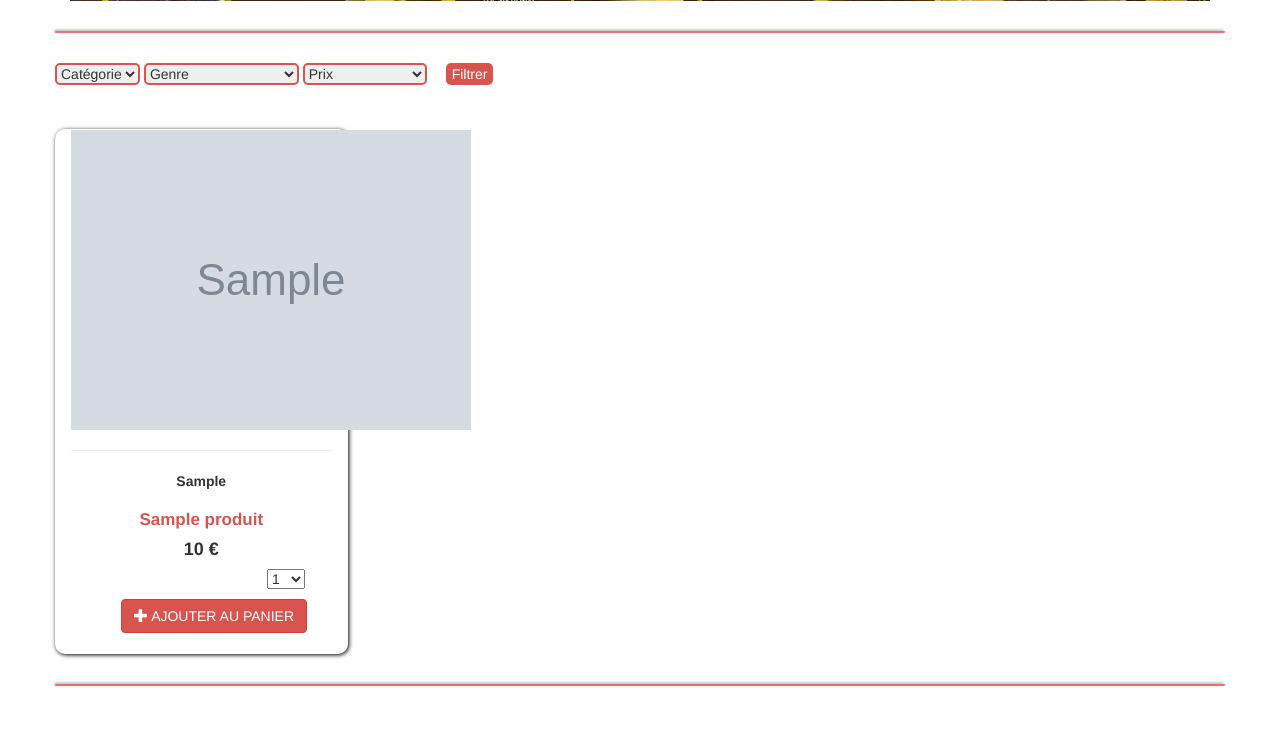
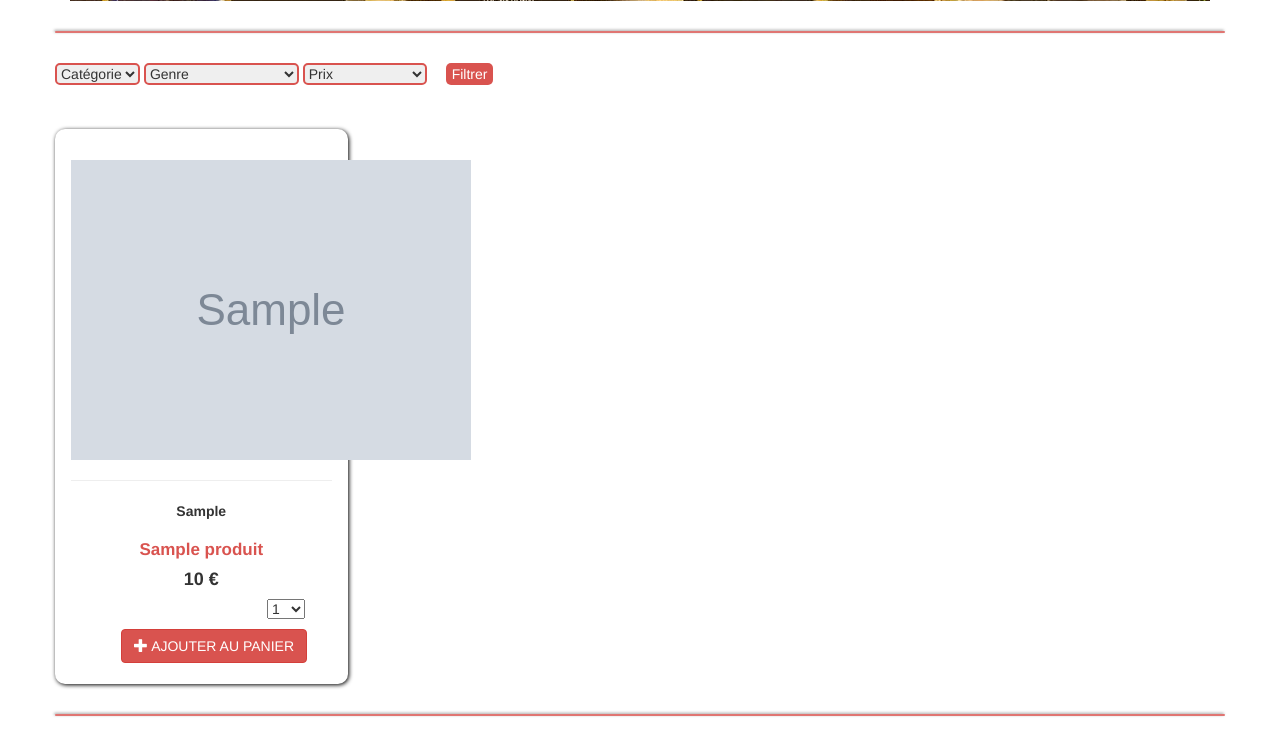
Before and after one commit to EvanEdenschool/Etudedecas, a PHP site: page / in a window 1280 px wide. Shown: the part 469-1210 px from the top of the page. Run offline with PHP 8.4, Linux system fonts and the light colour scheme; tables that the repository leaves empty or names only in its code hold one stand-in row (values such as "Sample post"); grey boxes marked "Sample" are stand-in pictures; data that the repository does not hold is empty.

Commit message:
Update produit

```diff
--- a/src/views/produits.php
+++ b/src/views/produits.php
@@ -66,7 +66,7 @@
         if(!empty($produits)) {
             foreach($produits as $produit) {
                 if ($produit['disponibilite'] > 0) { ?>
-                    <div class="col-md-3 produits">
+                    <div class="col-md-3 produits" style="padding-top: 30px;">
                         <a href="./<?=$linkToProduit?>?id=<?= $produit['id_produit'] ?>"><img
                                     src="./img/<?= $produit['image'] ?>" alt=""></a>
                         <hr/>
```
Also changed, not shown: src/img/cd1.jpg, src/img/cd2.jpg (added).
